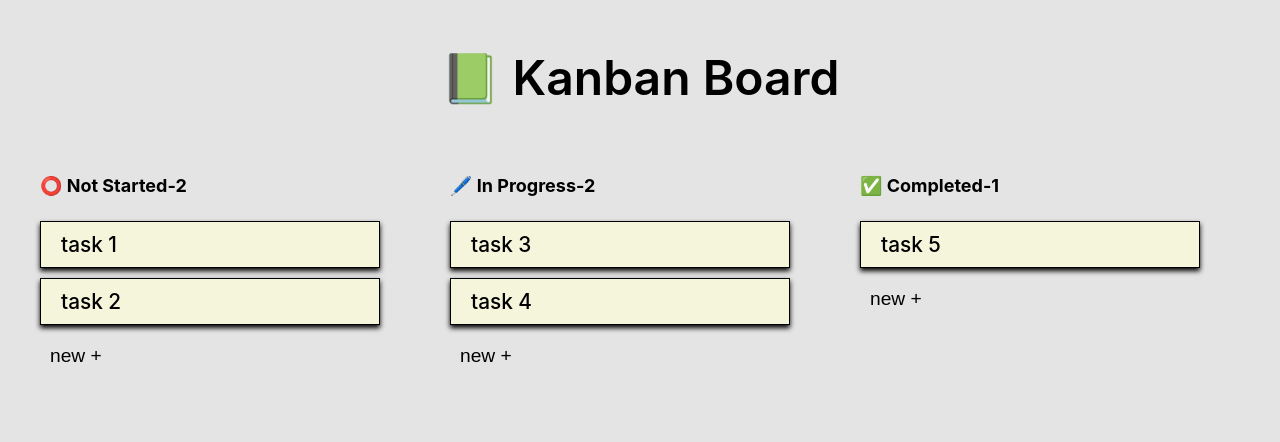
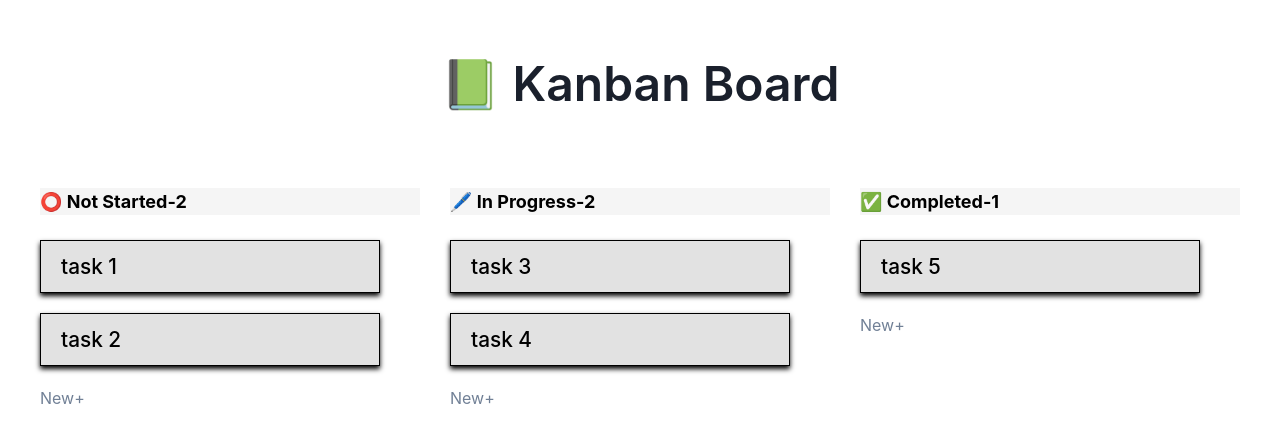
Before and after one commit to prathamrohatgi26/Kanban-board-react, a React (Create React App) app: page / in a window 1280 px wide. Shown: the top 442 px of the page. Built offline with nearby package versions, Linux system fonts and the light colour scheme.

Commit message:
new btn creation

```diff
--- a/package.json
+++ b/package.json
@@ -3,9 +3,13 @@
   "version": "0.1.0",
   "private": true,
   "dependencies": {
+    "@chakra-ui/react": "^2.4.3",
+    "@emotion/react": "^11.10.5",
+    "@emotion/styled": "^11.10.5",
     "@testing-library/jest-dom": "^5.14.1",
     "@testing-library/react": "^13.0.0",
     "@testing-library/user-event": "^13.2.1",
+    "framer-motion": "^7.6.19",
     "react": "^18.2.0",
     "react-beautiful-dnd": "^13.1.1",
     "react-dom": "^18.2.0",
--- a/src/App.css
+++ b/src/App.css
@@ -10,9 +10,9 @@ body {
 }
 
 h1 {
-  display: flex;
-  justify-content: center;
-  font-size: 3rem;
-  font-weight: 600;
-  margin: 3rem 0;
+  display: flex !important;
+  justify-content: center !important;
+  font-size: 3rem !important;
+  font-weight: 600 !important;
+  margin: 3rem 0 !important;
 }
--- a/src/MockData.js
+++ b/src/MockData.js
@@ -2,7 +2,7 @@ import { v4 as uuidv4 } from "uuid";
 
 const mockData = [
   {
-    id: uuidv4(),
+    id: "todo",
     title: "⭕ Not Started",
     tasks: [
       {
@@ -16,7 +16,7 @@ const mockData = [
     ],
   },
   {
-    id: uuidv4(),
+    id: "started",
     title: "🖊️ In Progress",
     tasks: [
       {
@@ -30,7 +30,7 @@ const mockData = [
     ],
   },
   {
-    id: uuidv4(),
+    id: "comp",
     title: "✅ Completed",
     tasks: [
       {
--- a/src/components/card/Card.scss
+++ b/src/components/card/Card.scss
@@ -1,5 +1,5 @@
 .card {
-  background-color: beige;
+  background-color: #e2e2e2;
   padding: 10px 20px;
   width: 340px;
   color: black;
--- a/src/components/kanban/index.jsx
+++ b/src/components/kanban/index.jsx
@@ -3,29 +3,72 @@ import { DragDropContext, Draggable, Droppable } from "react-beautiful-dnd";
 import mockData from "../../MockData";
 import { useEffect, useState } from "react";
 import Card from "../card";
+import { v4 as uuidv4 } from "uuid";
+// import {
+//   Modal,
+//   ModalOverlay,
+//   ModalContent,
+//   ModalHeader,
+//   ModalFooter,
+//   ModalBody,
+//   ModalCloseButton,
+// } from "@chakra-ui/react";
 
 const Kanban = () => {
+  const [data, setData] = useState(mockData);
+
+  //create new item
+  const handleKeyPress = (event) => {
+    console.log(event);
+    if (event.key === "Enter") {
+      // const newValue = () => {
+      let entry = document.getElementById("inputValue").value;
+      let old = JSON.parse(localStorage.getItem("mockData")) || [];
+      // console.log(old);
+      // console.log(data);
+
+      const currentTask = {
+        id: uuidv4(),
+        title: entry,
+      };
+
+      if (mockData[0].id === "todo") {
+        mockData[0].tasks.push(currentTask);
+      } else if (mockData[1].id === "started") {
+        mockData[1].tasks.push(currentTask);
+      } else if (mockData[2].id === "comp") {
+        mockData[2].tasks.push(currentTask);
+      }
+
+      setData(old);
+      localStorage.setItem("mockData", JSON.stringify(old));
+
+      // console.log(mockData[1].tasks);
+      // console.log(mockData[0].id);
+
+      return;
+      // };
+    }
+  };
   // initaition login
   // start wtih empty data set
 
   let parseF = async () => {
     let inData = localStorage.getItem("mockData");
     // inData = JSON.stringify(inData);
-    console.log(typeof inData);
+    // console.log(typeof inData);
     inData = await JSON.parse(inData);
 
-    let values = Object.entries(inData);
-    console.log(inData);
+    // let values = Object.entries(inData);
+    // console.log(inData);
     // inData = values;
     setData(inData);
     // console.log(typeof inData);
     // console.log(typeof mockData);
-    console.log(values);
-    console.log(inData);
+    // console.log(values);
+    // console.log(inData);
     return;
   };
-
-  const [data, setData] = useState(mockData);
 
   useEffect(() => {
     if (!localStorage.getItem("mockData")) {
@@ -39,8 +82,6 @@ const Kanban = () => {
   const onDragEnd = (result) => {
     if (!result.destination) return;
     const { source, destination } = result;
-    // console.log(source.droppableId, destination.droppableId);
-    // console.log(destination);
     if (source.droppableId !== destination.droppableId) {
       const sourceColIndex = data.findIndex((e) => e.id === source.droppableId);
       const destinationColIndex = data.findIndex(
@@ -64,8 +105,70 @@ const Kanban = () => {
     }
   };
 
+  // function BackdropExample() {
+  //   const OverlayTwo = () => (
+  //     <ModalOverlay
+  //       bg="none"
+  //       backdropFilter="auto"
+  //       backdropInvert="80%"
+  //       backdropBlur="2px"
+  //     />
+  //   );
+  //   const { isOpen, onOpen, onClose } = useDisclosure();
+  //   const [overlay, setOverlay] = useState();
+
+  //   return (
+  //     <>
+  //       <Button
+  //         ml="4"
+  //         onClick={() => {
+  //           setOverlay(<OverlayTwo />);
+  //           onOpen();
+  //         }}
+  //       >
+  //         Use Overlay two
+  //       </Button>
+  //       <Modal isCentered isOpen={isOpen} onClose={onClose}>
+  //         {overlay}
+  //         <ModalContent>
+  //           <ModalHeader>Modal Title</ModalHeader>
+  //           <ModalCloseButton />
+  //           <ModalBody>
+  //             <Text>Custom backdrop filters!</Text>
+  //           </ModalBody>
+  //           <ModalFooter>
+  //             <Button onClick={onClose}>Close</Button>
+  //           </ModalFooter>
+  //         </ModalContent>
+  //       </Modal>
+  //     </>
+  //   );
+  // }
+
   // window.localStorage.setItem("mockData", JSON.stringify(mockData));
   // var numb = document.getElementById("#tasks").array.length;
+
+  // function VerticallyCenter() {
+  //   const { isOpen, onOpen, onClose } = useDisclosure();
+
+  //   return (
+  //     <>
+  //       <Button onClick={onOpen}>Trigger modal</Button>
+
+  //       <Modal onClose={onClose} isOpen={isOpen} isCentered>
+  //         <ModalOverlay />
+  //         <ModalContent>
+  //           <ModalHeader>{tasks.title}</ModalHeader>
+  //           <ModalCloseButton />
+  //           <ModalBody></ModalBody>
+  //           <ModalFooter>
+  //             <Button onClick={onClose}>Close</Button>
+  //           </ModalFooter>
+  //         </ModalContent>
+  //       </Modal>
+  //     </>
+  //   );
+  // }
 
   return (
     <DragDropContext onDragEnd={onDragEnd}>
@@ -99,13 +202,17 @@ const Kanban = () => {
                             opacity: snapshot.isDragging ? "0.5" : "1",
                           }}
                         >
-                          <Card>{task.title}</Card>
+                          <Card onClick={task}>{task.title}</Card>
                         </div>
                       )}
                     </Draggable>
                   ))}
                   {provided.placeholder}
-                  <button className="addBtn">new +</button>
+                  <input
+                    id="inputValue"
+                    placeholder="New+"
+                    onKeyUp={handleKeyPress}
+                  ></input>
                 </div>
               </div>
             )}
--- a/src/components/kanban/kanban.scss
+++ b/src/components/kanban/kanban.scss
@@ -20,22 +20,24 @@
       color: black;
     }
 
-    &_title span {
+    &_title {
       background-color: whitesmoke;
       padding-right: 4px;
     }
 
     &_content {
       & > * ~ * {
-        margin-top: 10px;
+        margin-top: 20px;
       }
     }
   }
 }
 
-.addBtn {
-  background-color: transparent;
-  border: none;
-  padding: 10px;
-  font-size: 1.2rem;
-}
+// .clearBtn {
+//   // background-color: transparent;
+//   // border: 1px solid black;
+//   background-color: #ff5d5b;
+//   padding: 10px;
+//   font-size: 1.2rem;
+//   border-radius: 5px;
+// }
--- a/src/index.js
+++ b/src/index.js
@@ -3,11 +3,14 @@ import ReactDOM from "react-dom/client";
 import "./index.css";
 import App from "./App";
 import reportWebVitals from "./reportWebVitals";
+import { ChakraProvider } from "@chakra-ui/react";
 
 const root = ReactDOM.createRoot(document.getElementById("root"));
 root.render(
   // <React.StrictMode>
-  <App />
+  <ChakraProvider>
+    <App />
+  </ChakraProvider>
   // </React.StrictMode>
 );
 
```
Also changed, not shown: 1 other file (tests, documents, lock files or other folders).
